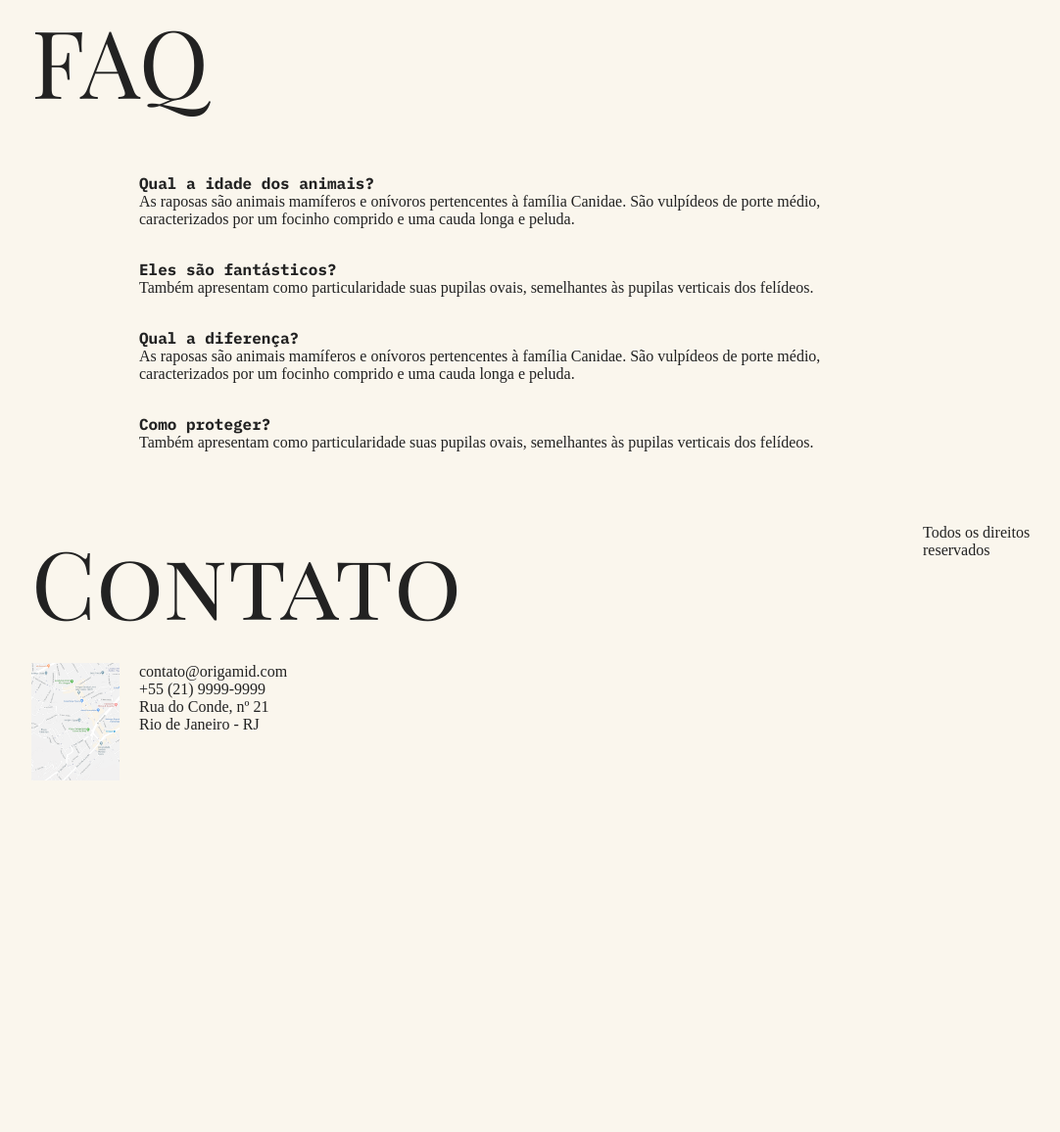
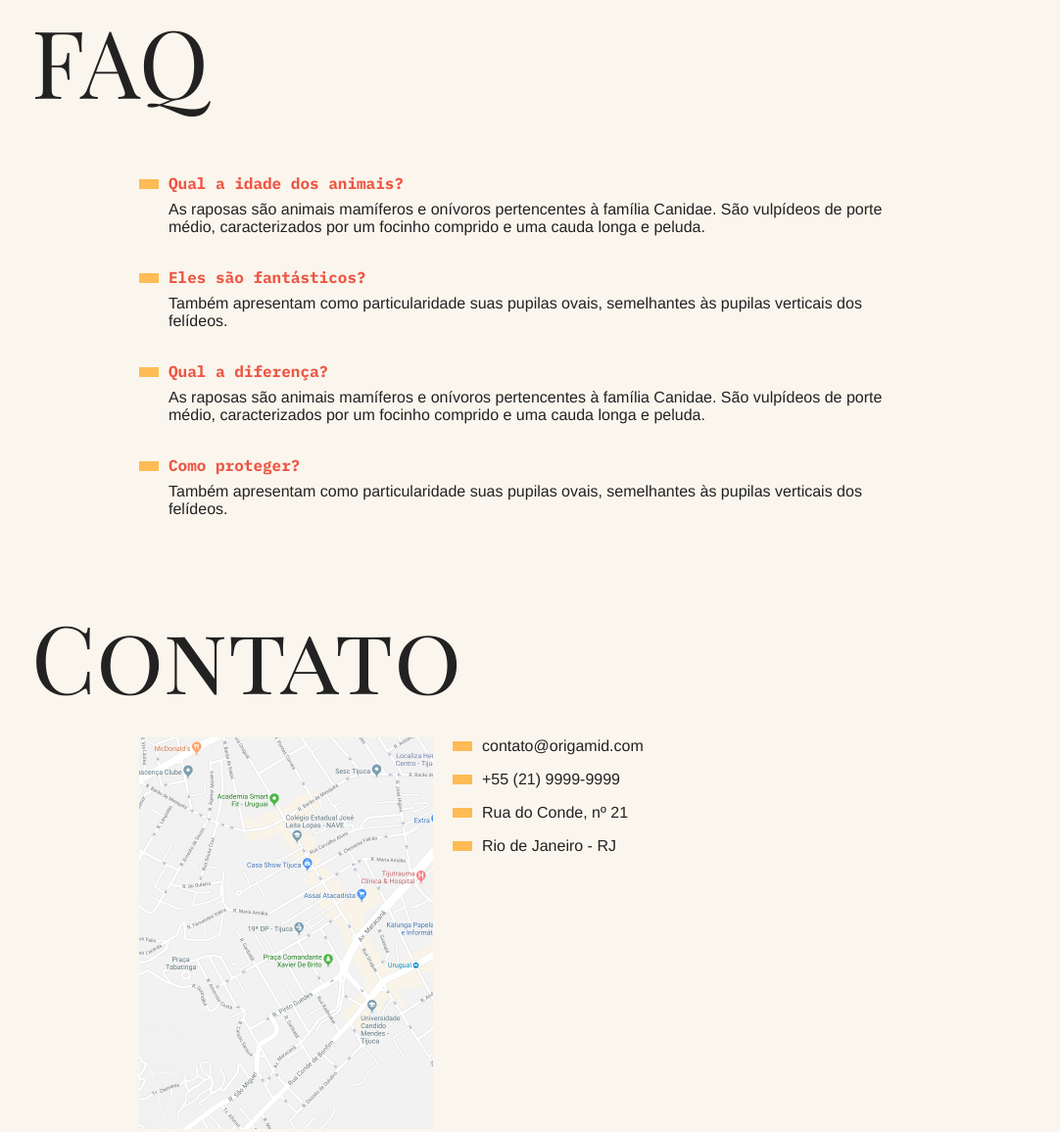
Before and after one commit to Matheus-AA/AnimaisFantasticos, a plain HTML site: page index.html in a window 1280 px wide. Shown: the part 2374-3530 px from the top of the page at 98% size, without its empty margins (158-1240 px from the left). Before the commit the page ends 3245 px from the top, so only its background shows below. Drawn offline with Linux system fonts and the light colour scheme.

Commit message:
Second Commit

```diff
--- a/css/style.css
+++ b/css/style.css
@@ -126,4 +126,90 @@ body {
   font-family: 'IBM Plex Mono', monospace;
   font-weight: bold;
   margin-top: 2rem;
+  margin-bottom: .5rem;
+  color: #E54;
 }
+
+.faq-lista dt::before {
+  content: '';
+  display: inline-block;
+  width: 20px;
+  height: 10px;
+  margin-right: 10px;
+  background: #FB5;
+}
+
+.faq-lista dd {
+  font-family: Helvetica, Arial;
+  margin-bottom: .5rem;
+  margin-left: 30px;
+}
+
+.mapa {
+  grid-column: 2;
+}
+
+.dados {
+  grid-column: 3;
+}
+
+.dados li {
+  margin-bottom: 1rem;
+  font-family: Helvetica, Arial;
+}
+
+.dados li::before {
+  content: '';
+  display: inline-block;
+  width: 20px;
+  height: 10px;
+  margin-right: 10px;
+  background: #FB5;
+}
+
+.copy {
+  grid-column: 3 / 5;
+  margin-bottom: 2rem;
+  background-color: #FB5;
+}
+
+.copy p {
+  padding: 20px;
+  font-family: 'IBM Plex Mono', monospace;
+  font-weight: bold;
+}
+
+@media (max-width: 700px) {
+  body {
+    grid-template-columns: 1fr;
+  }
+
+  .menu, .grid-section, .copy {
+    grid-column: 1;
+  }
+
+  .grid-section {
+    grid-template-columns: 100px 1fr;
+    gap: 10px;
+  }
+
+  .animais-lista {
+    grid-column: 1;
+  }
+
+  .faq-lista, .dados, .mapa {
+    grid-column: 1 / 3;
+  }
+
+  .grid-section h1 {
+    font-size: 3rem;
+  }
+
+  .menu {
+    margin-top: 0px;
+  }
+
+  .copy {
+    margin-bottom: 0px;
+  }
+}
--- a/index.html
+++ b/index.html
@@ -18,7 +18,7 @@
     <ul>
       <li><a href="#animais">Animais</a></li>
       <li><a href="#faq">Faq</a></li>
-      <li><a href="#contao">Contato</a></li>
+      <li><a href="#contato">Contato</a></li>
       <li><a href="https://matheus-aa.github.io/">Dev →</a></li>
     </ul>
   </nav>
```
